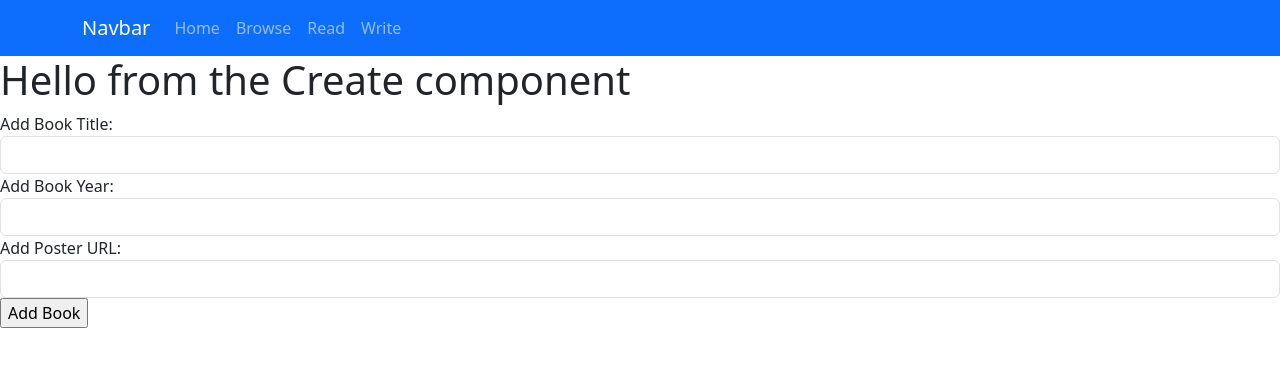
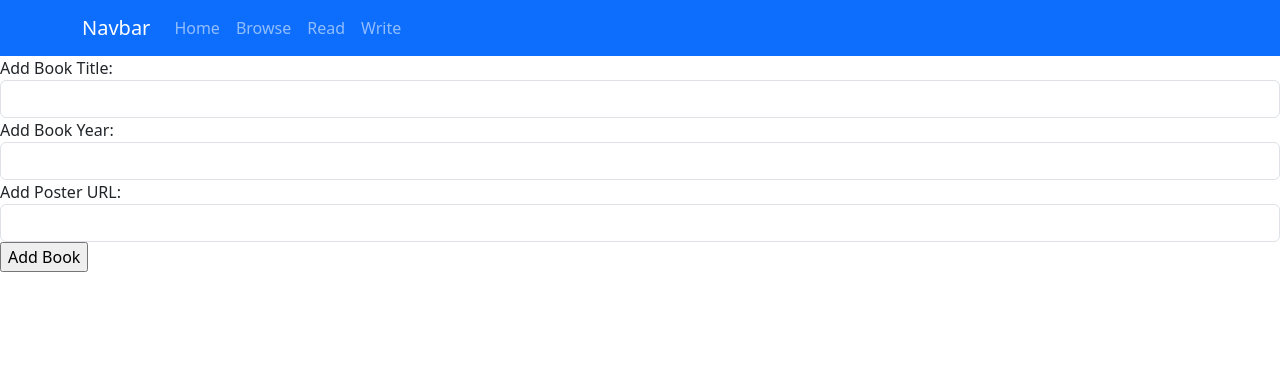
Before and after one commit to fionntmcc/DataRepresentationProject2024, a React (Create React App) app in the folder story-reader/: page /write in a window 1280 px wide. Shown: the top 366 px of the page. Built offline with nearby package versions, Linux system fonts and the light colour scheme.

Commit message:
Added link to Write page on navbar

```diff
--- a/story-reader/src/components/Write.js
+++ b/story-reader/src/components/Write.js
@@ -40,7 +40,6 @@ const handleSubmit = (e) => {
 
   return(
     <div>
-      <h1>Hello from the Create component</h1>
       <form onSubmit={handleSubmit}>
 
         {/* Input box to change book value */}
```
